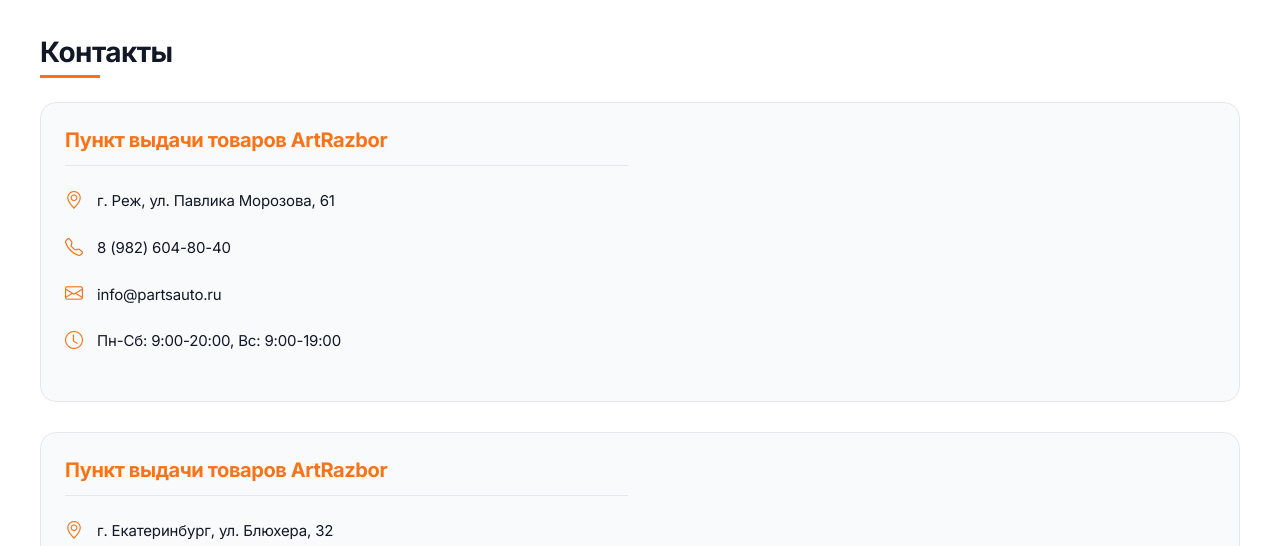
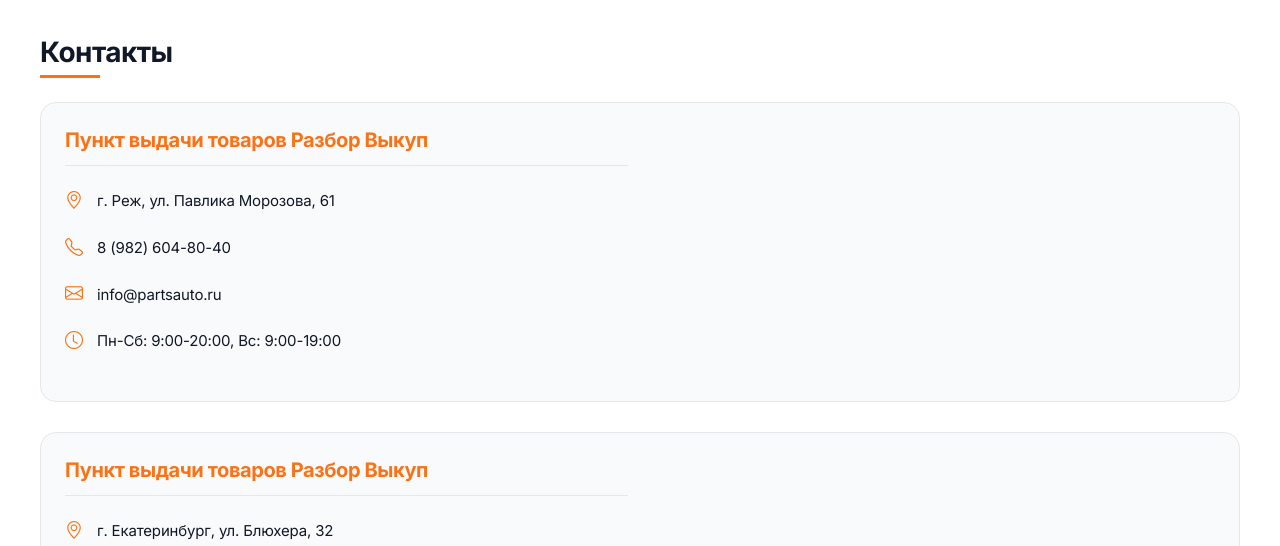
Before and after one commit to Vladimir9989/partsauto-qwen, a React (Vite) app in the folder partsauto-site/: page / in a window 1280 px wide. Shown: the part 1720-2266 px from the top of the page. Built offline with nearby package versions, Linux system fonts and the light colour scheme; no server answers.

Commit message:
обновление компонентов ContactsSection и CarBuybackPage

```diff
--- a/partsauto-site/src/components/ContactsSection/ContactsSection.jsx
+++ b/partsauto-site/src/components/ContactsSection/ContactsSection.jsx
@@ -11,7 +11,7 @@ const ContactsSection = () => {
           <div className={styles.contactCard}>
             <div className={styles.cardContent}>
               <div className={styles.cardInfo}>
-                <h3 className={styles.cardTitle}>Пункт выдачи товаров ArtRazbor</h3>
+                <h3 className={styles.cardTitle}>Пункт выдачи товаров Разбор Выкуп</h3>
 
                 <div className={styles.contactItem}>
                   <i className="bi bi-geo-alt"></i>
@@ -50,7 +50,7 @@ const ContactsSection = () => {
           <div className={styles.contactCard}>
             <div className={styles.cardContent}>
               <div className={styles.cardInfo}>
-                <h3 className={styles.cardTitle}>Пункт выдачи товаров ArtRazbor</h3>
+                <h3 className={styles.cardTitle}>Пункт выдачи товаров Разбор Выкуп</h3>
 
                 <div className={styles.contactItem}>
                   <i className="bi bi-geo-alt"></i>
--- a/partsauto-site/src/pages/CarBuybackPage.jsx
+++ b/partsauto-site/src/pages/CarBuybackPage.jsx
@@ -17,7 +17,7 @@ function CarBuybackPage() {
             {/* Основной блок с предложением */}
             <div className={styles.mainBlock}>
               <div className={styles.offerCard}>
-                <h2 className={styles.offerTitle}>Компания ArtRazbor платит от 10 000 рублей</h2>
+                <h2 className={styles.offerTitle}>Компания Разбор Выкуп платит от 10 000 рублей</h2>
                 <p className={styles.offerText}>
                   за предложенные к выкупу автомобили в Уральском регионе и соседних областях.
                 </p>
```
